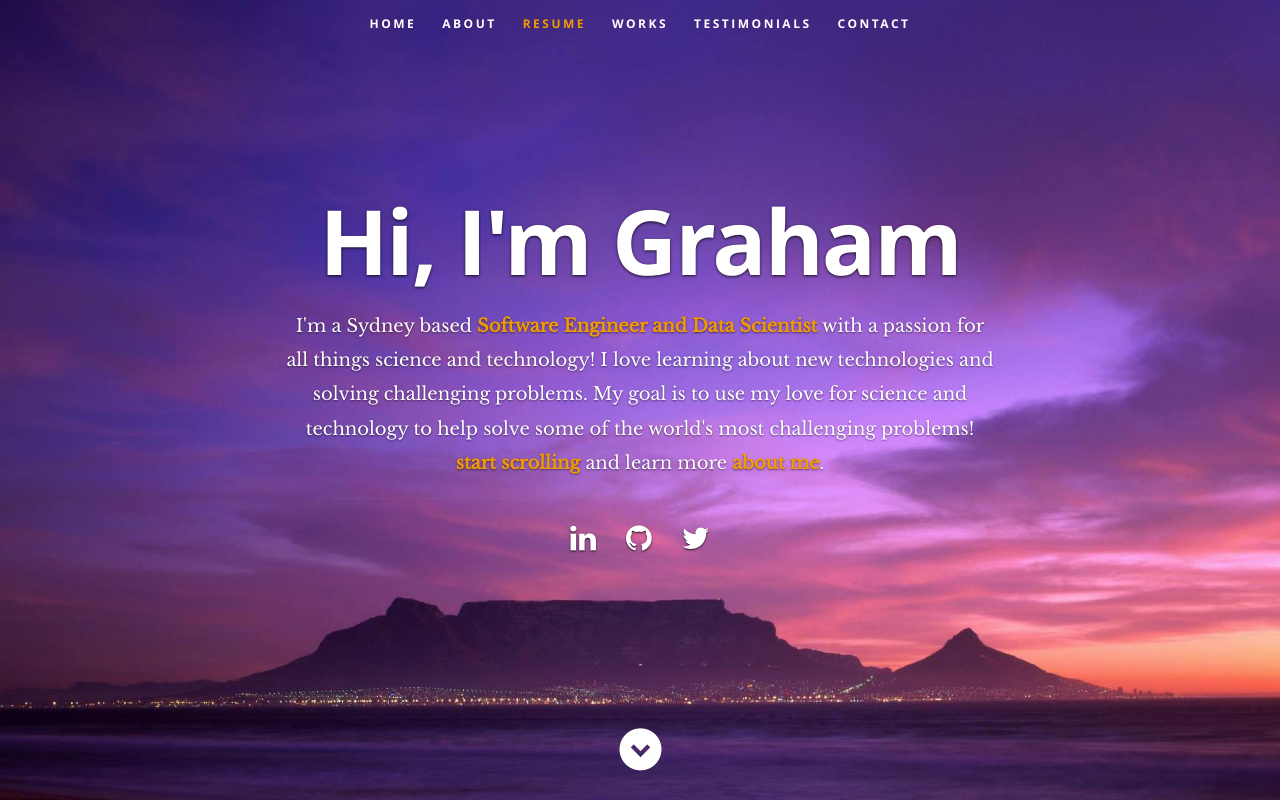
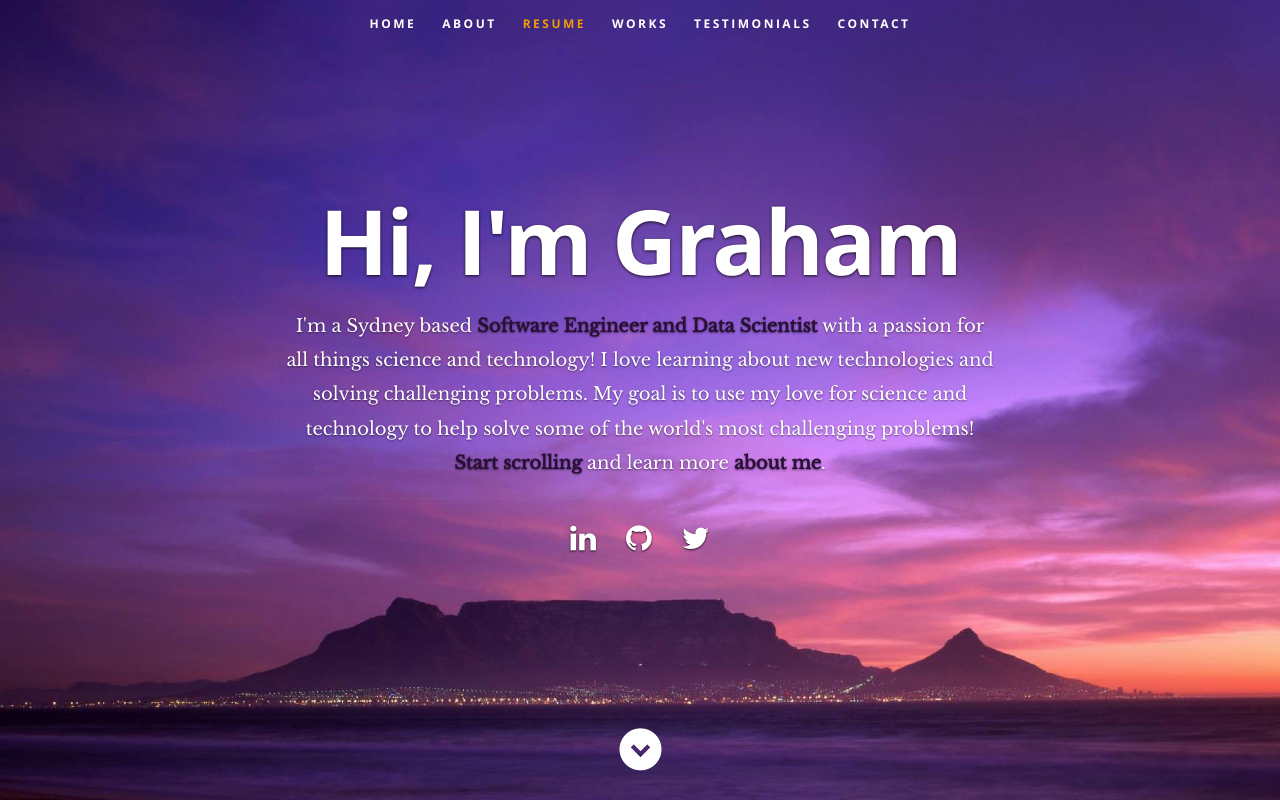
Before and after one commit to Herdmangct/ga-portfolio, a React (Create React App) app: page / in a window 1280 px wide. Shown: the top 800 px of the page. Built offline with nearby package versions, Linux system fonts and the light colour scheme.

Commit message:
fixed accent colour of footer

```diff
--- a/public/css/layout.css
+++ b/public/css/layout.css
@@ -80,7 +80,7 @@ header .banner-text h3 {
 }
 header .banner-text h3 span,
 header .banner-text h3 a {
-  color: #f09c00;
+  color: #291037;
   font-weight: bold;
 }
 header .banner-text hr {
@@ -1097,7 +1097,7 @@ footer a:visited {
 }
 footer a:hover,
 footer a:focus {
-  color: #fff;
+  color: #f09c00;
 }
 
 /* copyright */
@@ -1135,7 +1135,7 @@ footer .social-links li {
   margin: 0;
   padding: 0;
   margin-left: 42px;
-  color: #f06000;
+  color: #f09c00;
 }
 
 footer .social-links li:first-child {
@@ -1169,5 +1169,5 @@ footer .social-links li:first-child {
   border-radius: 100%;
 }
 #go-top a:hover {
-  background-color: #0f9095;
+  background-color: #f09c00;
 }
--- a/src/components/Header.js
+++ b/src/components/Header.js
@@ -57,7 +57,7 @@ class Header extends Component {
                 {resumeData.roleDescription}
                 <a className="smoothscroll" href="#about">
                   {" "}
-                  start scrolling
+                  Start scrolling
                 </a>{" "}
                 and learn more{" "}
                 <a className="smoothscroll" href="#about">
```
